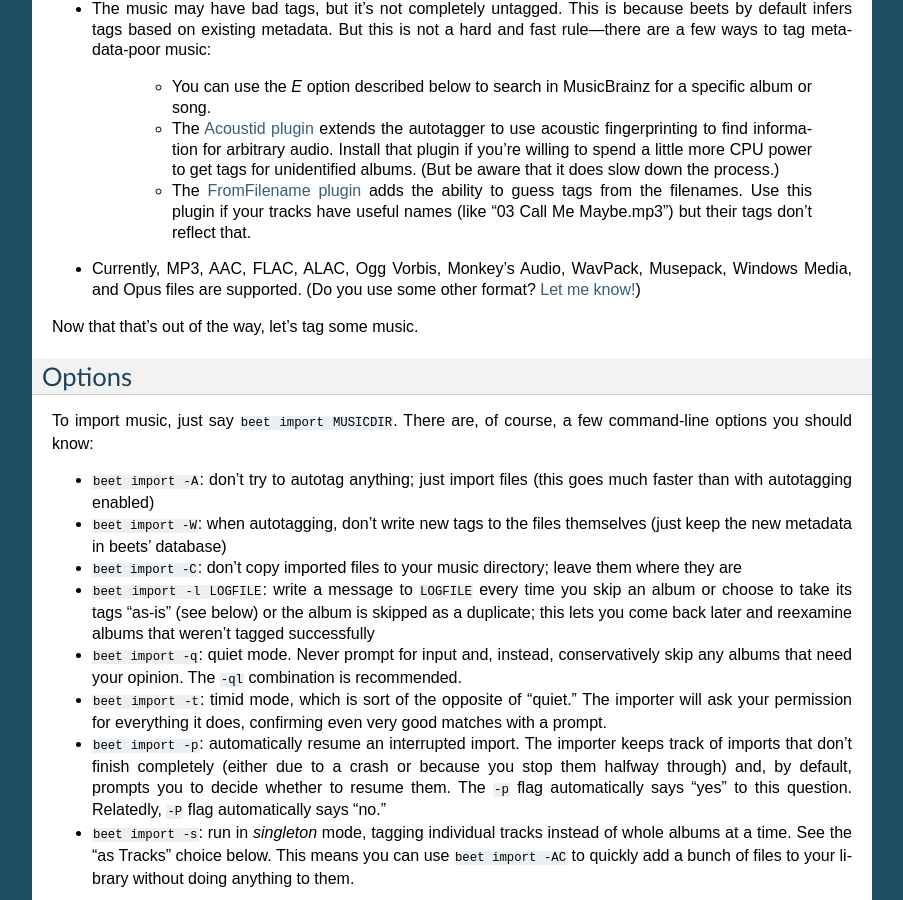
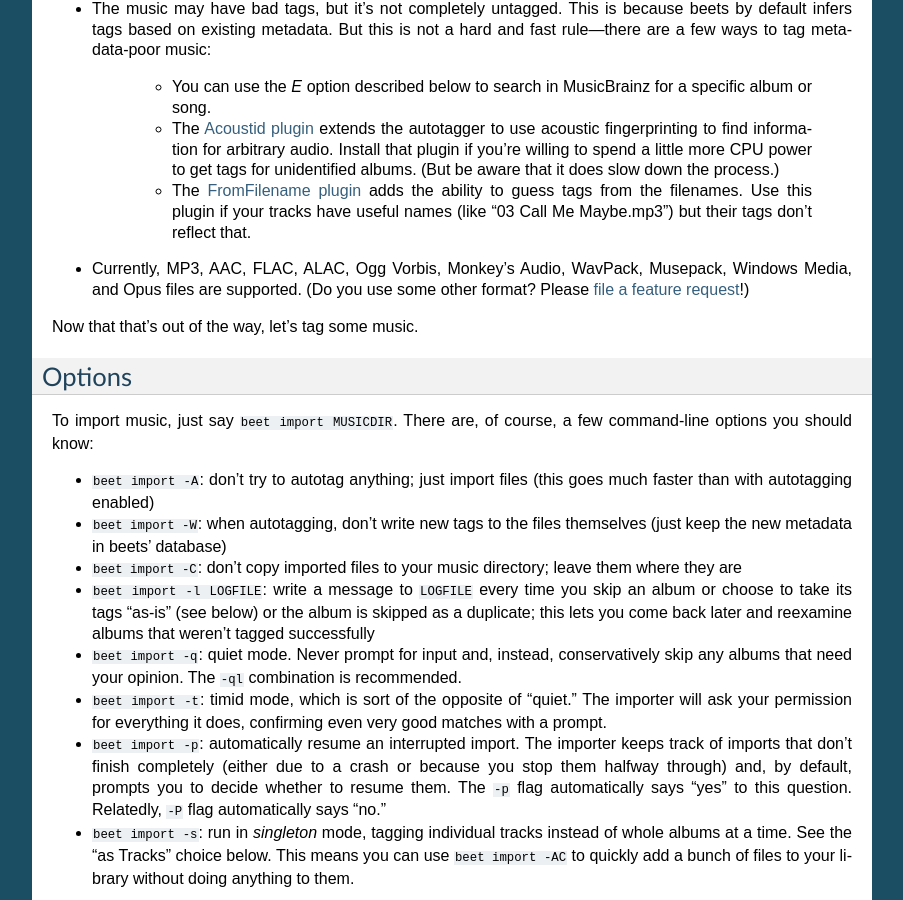
Before and after one commit to google-code-export/beets, a Sphinx documentation site: the page built from docs/guides/tagger.rst, in a window 1280 px wide and 900 px high, scrolled down 882 px. Shown: the whole window, without its empty margins (198-1101 px from the left). Built offline with Sphinx 7.4.7, drawn with Linux system fonts in a browser that asks for light colours.

Commit message:
new file format? file a bug
(as opposed to emailing me directly)

```diff
--- a/docs/guides/tagger.rst
+++ b/docs/guides/tagger.rst
@@ -69,9 +69,9 @@
 
 * Currently, MP3, AAC, FLAC, ALAC, Ogg Vorbis, Monkey's Audio, WavPack,
   Musepack, Windows Media, and Opus files are supported. (Do you use some
-  other format? `Let me know!`_)
+  other format? Please `file a feature request`_!)
 
-.. _Let me know!: mailto:adrian@radbox.org
+.. _file a feature request: https://github.com/sampsyo/beets/issues/new
 
 Now that that's out of the way, let's tag some music.
 
```
